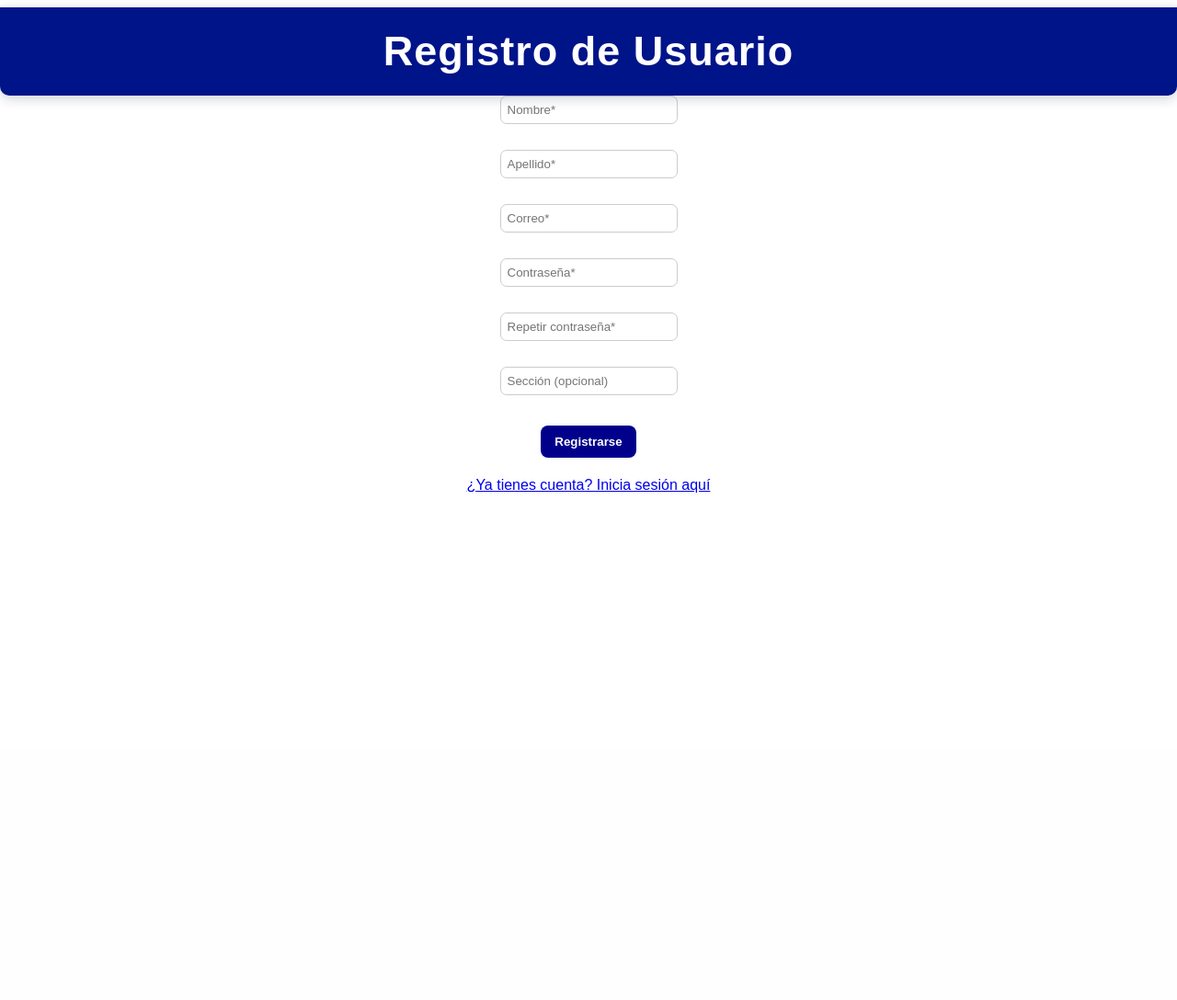
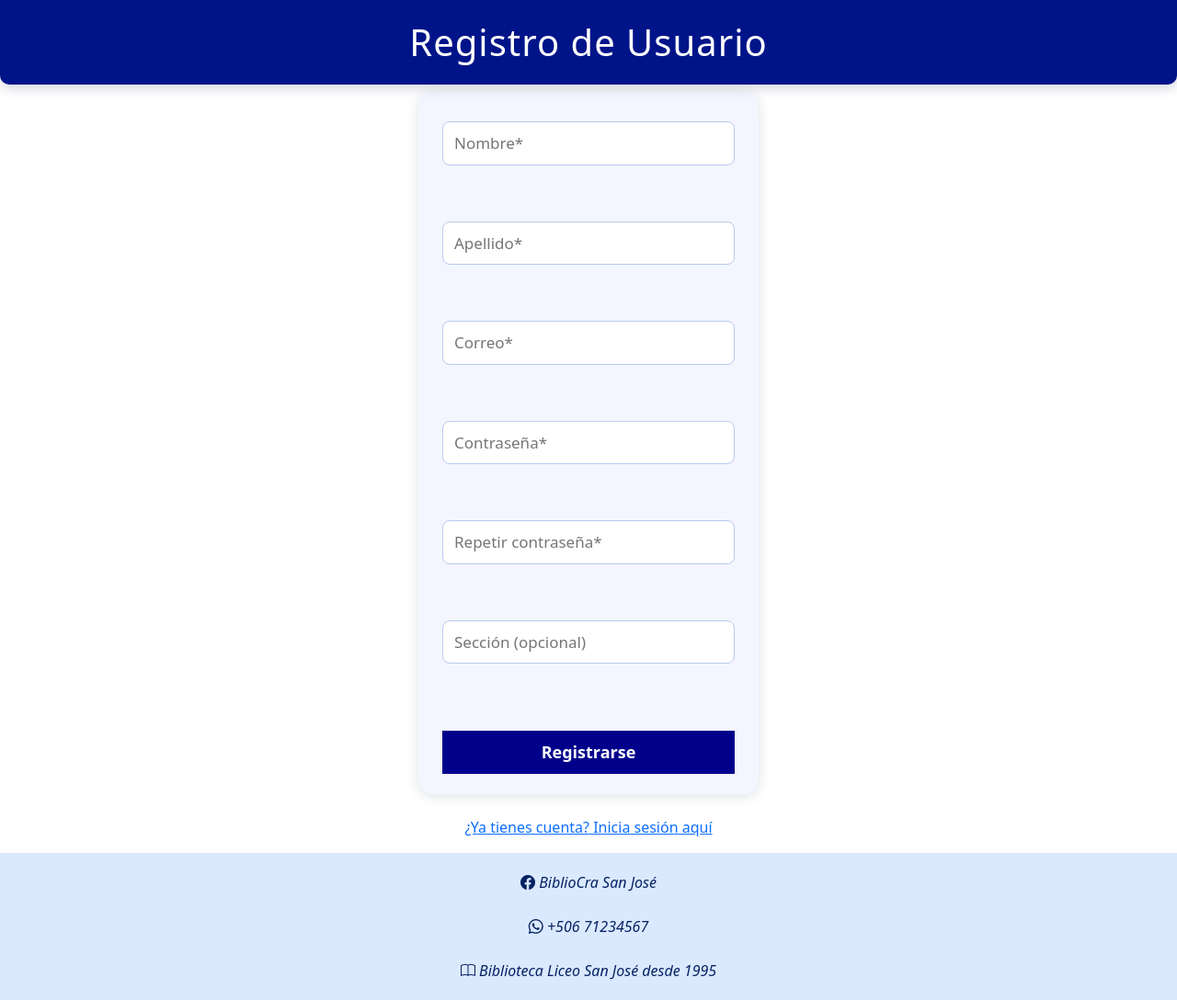
Before and after one commit to AngeloFDI/ProyectoAWCS, a PHP site: page /app/Views/register.php in a window 1280 px wide. Shown: the whole page at 92% size. Before the commit the page ends 536 px from the top, so only its background shows below. Run offline with PHP 8.4, Linux system fonts and the light colour scheme; the template is opened without the code that fills it, so the values that code supplies are empty.

Commit message:
Fix Bootstrap y Register acomodado

```diff
--- a/app/Views/computadoras.php
+++ b/app/Views/computadoras.php
@@ -5,7 +5,7 @@
   <meta charset="UTF-8">
   <title>Computadoras</title>
   <link rel="stylesheet" href="app/css/style.css">
-  <link href="https://cdn.jsdelivr.net/npm/bootstrap-icons@1.10.5/font/bootstrap-icons.css" rel="stylesheet">
+  <link href="https://cdn.jsdelivr.net/npm/bootstrap-icons@1.13.1/font/bootstrap-icons.css" rel="stylesheet">
   <link href="https://cdn.jsdelivr.net/npm/bootstrap@5.3.7/dist/css/bootstrap.min.css" rel="stylesheet">
 </head>
 
--- a/app/Views/home.php
+++ b/app/Views/home.php
@@ -5,7 +5,7 @@
     <meta charset="UTF-8">
     <title>Inventario Biblioteca</title>
     <link rel="stylesheet" href="app/css/style.css">
-    <link href="https://cdn.jsdelivr.net/npm/bootstrap-icons@1.10.5/font/bootstrap-icons.css" rel="stylesheet">
+    <link href="https://cdn.jsdelivr.net/npm/bootstrap-icons@1.13.1/font/bootstrap-icons.css" rel="stylesheet">
     <link href="https://cdn.jsdelivr.net/npm/bootstrap@5.3.7/dist/css/bootstrap.min.css" rel="stylesheet">
 </head>
 
--- a/app/Views/libros.php
+++ b/app/Views/libros.php
@@ -5,7 +5,7 @@
   <meta charset="UTF-8">
   <title>Libros</title>
   <link rel="stylesheet" href="app/css/style.css">
-  <link href="https://cdn.jsdelivr.net/npm/bootstrap-icons@1.10.5/font/bootstrap-icons.css" rel="stylesheet">
+  <link href="https://cdn.jsdelivr.net/npm/bootstrap-icons@1.13.1/font/bootstrap-icons.css" rel="stylesheet">
   <link href="https://cdn.jsdelivr.net/npm/bootstrap@5.3.7/dist/css/bootstrap.min.css" rel="stylesheet">
 </head>
 
--- a/app/Views/login.php
+++ b/app/Views/login.php
@@ -5,7 +5,7 @@
     <meta charset="UTF-8">
     <title>Login - Biblioteca</title>
     <link rel="stylesheet" href="app/css/style.css">
-    <link href="https://cdn.jsdelivr.net/npm/bootstrap@5.3.7/dist/css/bootstrap.min.css" rel="stylesheet">
+    <link href="https://cdn.jsdelivr.net/npm/bootstrap-icons@1.13.1/font/bootstrap-icons.css" rel="stylesheet">
     <link href="https://cdn.jsdelivr.net/npm/bootstrap@5.3.7/dist/css/bootstrap.min.css" rel="stylesheet">
 </head>
 
--- a/app/Views/personas.php
+++ b/app/Views/personas.php
@@ -5,7 +5,7 @@
   <meta charset="UTF-8">
   <title>Personas</title>
   <link rel="stylesheet" href="app/css/style.css">
-  <link href="https://cdn.jsdelivr.net/npm/bootstrap-icons@1.10.5/font/bootstrap-icons.css" rel="stylesheet">
+  <link href="https://cdn.jsdelivr.net/npm/bootstrap-icons@1.13.1/font/bootstrap-icons.css" rel="stylesheet">
   <link href="https://cdn.jsdelivr.net/npm/bootstrap@5.3.7/dist/css/bootstrap.min.css" rel="stylesheet">
 </head>
 
--- a/app/Views/register.php
+++ b/app/Views/register.php
@@ -5,14 +5,16 @@
     <meta charset="UTF-8">
     <title>Registrarse</title>
     <link rel="stylesheet" href="app/css/style.css">
+    <link href="https://cdn.jsdelivr.net/npm/bootstrap-icons@1.13.1/font/bootstrap-icons.css" rel="stylesheet">
+    <link href="https://cdn.jsdelivr.net/npm/bootstrap@5.3.7/dist/css/bootstrap.min.css" rel="stylesheet">
     <script src="js/jquery-3.7.1.min.js"></script>
     <script src="js/register.js"></script>
 </head>
 <body>
-    <section>
+    <section class="register-section">
         <h1>Registro de Usuario</h1>
         <div id="error-msg"><?= $mensaje ? "<p style='color:red;'>$mensaje</p>" : '' ?></div>
-        <form method="POST" action="index.php?controller=auth&action=register">
+        <form method="POST" action="index.php?controller=auth&action=register" class="register-form">
             <input type="text" name="nombre" placeholder="Nombre*"><br><br>
             <input type="text" name="apellido" placeholder="Apellido*"><br><br>
             <input type="email" name="correo" placeholder="Correo*"><br><br>
@@ -23,5 +25,10 @@
         </form>
         <p><a href="index.php?controller=auth&action=login_form">¿Ya tienes cuenta? Inicia sesión aquí</a></p>
     </section>
+    <footer>
+        <i class="bi bi-facebook"> BiblioCra San José</i><br><br>
+        <i class="bi bi-whatsapp"> +506 71234567</i><br><br>
+        <i class="bi bi-book"> Biblioteca Liceo San José desde 1995</i>
+    </footer>
 </body>
 </html>
--- a/app/Views/reportes.php
+++ b/app/Views/reportes.php
@@ -5,7 +5,7 @@
     <meta charset="UTF-8">
     <title>Reportes</title>
     <link rel="stylesheet" href="app/css/style.css">
-    <link href="https://cdn.jsdelivr.net/npm/bootstrap-icons@1.10.5/font/bootstrap-icons.css" rel="stylesheet">
+    <link href="https://cdn.jsdelivr.net/npm/bootstrap-icons@1.13.1/font/bootstrap-icons.css" rel="stylesheet">
     <link href="https://cdn.jsdelivr.net/npm/bootstrap@5.3.7/dist/css/bootstrap.min.css" rel="stylesheet">
 </head>
 
--- a/app/Views/reservas.php
+++ b/app/Views/reservas.php
@@ -5,7 +5,7 @@
     <meta charset="UTF-8">
     <title>Reservas</title>
     <link rel="stylesheet" href="app/css/style.css">
-    <link href="https://cdn.jsdelivr.net/npm/bootstrap-icons@1.10.5/font/bootstrap-icons.css" rel="stylesheet">
+    <link href="https://cdn.jsdelivr.net/npm/bootstrap-icons@1.13.1/font/bootstrap-icons.css" rel="stylesheet">
     <link href="https://cdn.jsdelivr.net/npm/bootstrap@5.3.7/dist/css/bootstrap.min.css" rel="stylesheet">
 </head>
 
--- a/app/Views/tabletas.php
+++ b/app/Views/tabletas.php
@@ -5,7 +5,7 @@
   <meta charset="UTF-8">
   <title>Tabletas</title>
   <link rel="stylesheet" href="app/css/style.css">
-  <link href="https://cdn.jsdelivr.net/npm/bootstrap-icons@1.10.5/font/bootstrap-icons.css" rel="stylesheet">
+  <link href="https://cdn.jsdelivr.net/npm/bootstrap-icons@1.13.1/font/bootstrap-icons.css" rel="stylesheet">
   <link href="https://cdn.jsdelivr.net/npm/bootstrap@5.3.7/dist/css/bootstrap.min.css" rel="stylesheet">
 </head>
 
--- a/app/css/style.css
+++ b/app/css/style.css
@@ -278,3 +278,38 @@ footer {
   margin-top: 12px;
   font-size: 18px;
 }
+
+.register-section {
+  min-height: 90vh;
+  display: flex;
+  flex-direction: column;
+  align-items: center;
+  justify-content: center;
+}
+
+.register-form {
+  width: 100%;
+  max-width: 370px;
+  padding: 32px 26px 22px 26px;
+  background: #f3f6fe;
+  border-radius: 16px;
+  box-shadow: 0 2px 14px #001b4422;
+  margin-bottom: 24px;
+  display: flex;
+  flex-direction: column;
+  align-items: stretch;
+}
+
+.register-form input {
+  font-size: 17px;
+  padding: 10px 12px;
+  margin-bottom: 13px;
+  border-radius: 8px;
+  border: 1px solid #b9caef;
+  background: #fff;
+}
+
+.register-form button {
+  margin-top: 12px;
+  font-size: 18px;
+}
```
